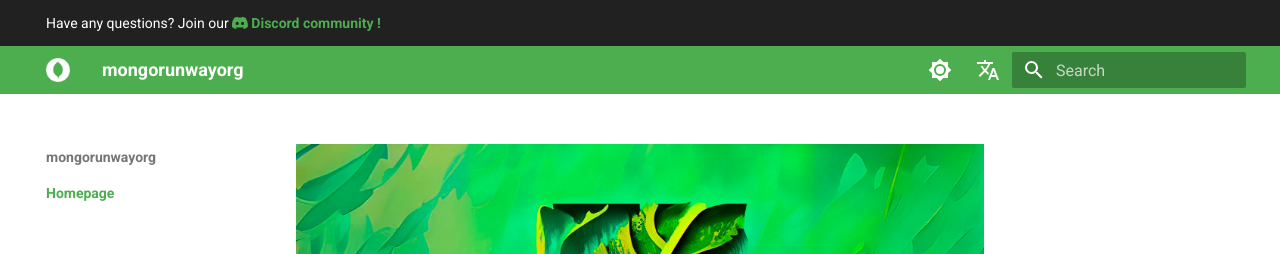
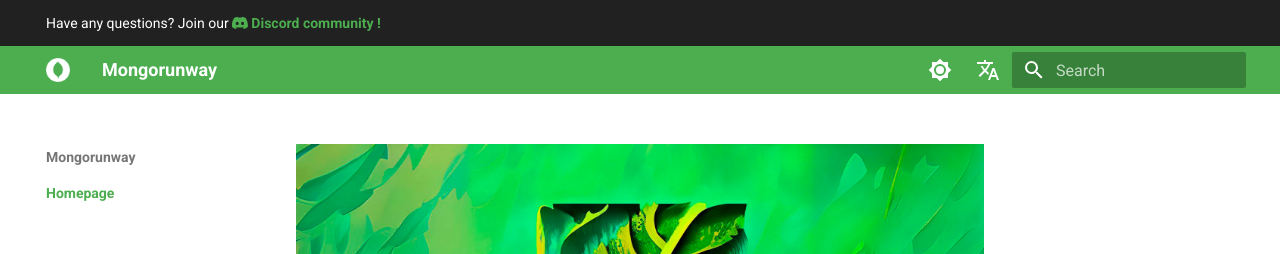
Before and after one commit to Mongorunway/business-card, an MkDocs documentation site: the page built from docs/index.md, in a window 1280 px wide. Shown: the top 254 px of the page. Built offline with MkDocs 1.6.1 and Material for MkDocs 9.7.7, drawn with Linux system fonts in a browser that asks for light colours; nearby versions of some CDN libraries; comment, search, counter and statistics services are not loaded; some of the changed lines change nothing that is shown.

```diff
--- a/docs/overrides/404.html
+++ b/docs/overrides/404.html
@@ -16,7 +16,7 @@
 
     .container {
       text-align: center;
-      color: #fff; /* Цвет текста */
+      color: #fff;
     }
 
     .mongodb-title {
--- a/mkdocs.yml
+++ b/mkdocs.yml
@@ -1,4 +1,4 @@
-site_name: mongorunwayorg
+site_name: Mongorunway
 site_url: https://business-card/docs/
 site_description: Mongorunway organization.
 site_author: Animatea
@@ -39,25 +39,25 @@
       link: https://discord.com/invite/KKUFRZCt4f/
   alternate:
     - name: en - English
-      link: /docs/i18n/en/
+      link: /i18n/en/
       lang: en
     - name: uk - Українська мова
-      link: /docs/i18n/uk/
+      link: /i18n/uk/
       lang: uk
     - name: cs - Český jazyk
-      link: /docs/i18n/cs/
+      link: /i18n/cs/
       lang: cs
     - name: de - Deutsche Sprache
-      link: /docs/i18n/de/
+      link: /i18n/de/
       lang: de
     - name: es - Idioma español
-      link: /docs/i18n/es/
+      link: //i18n/es/
       lang: es
     - name: fr - Langue française
-      link: /docs/i18n/fr/
+      link: /i18n/fr/
       lang: fr
     - name: ru - Русский язык
-      link: /docs/i18n/ru/
+      link: /i18n/ru/
       lang: uk
 
 extra_css:
```
